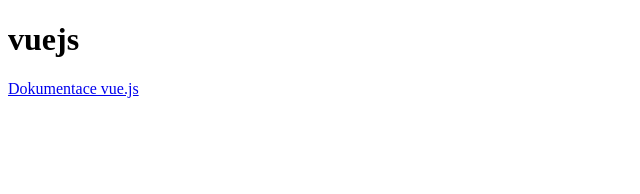
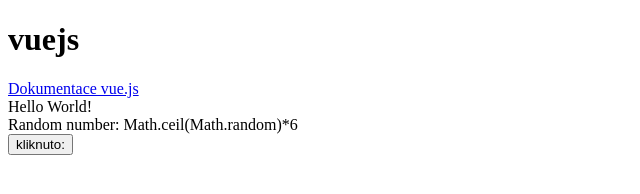
Before and after one commit to Tris4gone/TimSweenny, a plain HTML site: page vuejs/index.html in a window 1280 px wide. Shown: the whole page, without its empty margins (0-640 px from the left). Drawn offline with nearby package versions, Linux system fonts and the light colour scheme.

```diff
--- a/vuejs/index.html
+++ b/vuejs/index.html
@@ -8,5 +8,29 @@
 <body>
     <h1>vuejs</h1>
     <a href="https://vuejs.org/guide/introduction">Dokumentace vue.js</a>
+
+    <div id="app">
+        {{ message }}
+        <br>
+        {{'Random number: Math.ceil(Math.random)*6'}}
+        <br>
+        <button @click="count++">kliknuto: {{ count }}</button>
+    </div>
+
+    <script src="https://unpkg.com/vue@3/dist/vue.global.js"></script>
+
+    <script>
+
+    const app = Vue.createApp({
+        data() {
+            return {
+                message: "Hello World!"
+            }
+        }
+    })
+
+    app.mount('#app')
+
+</script>
 </body>
 </html>
```
